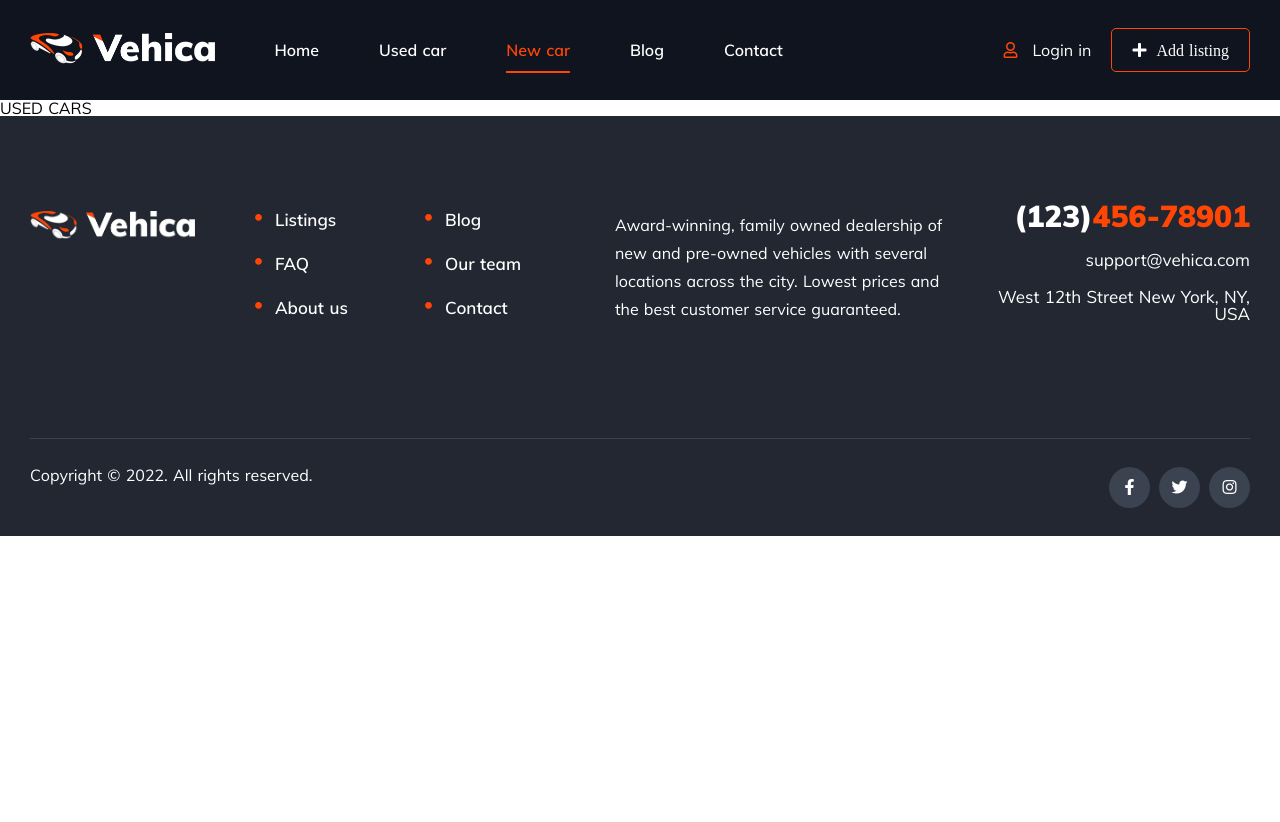
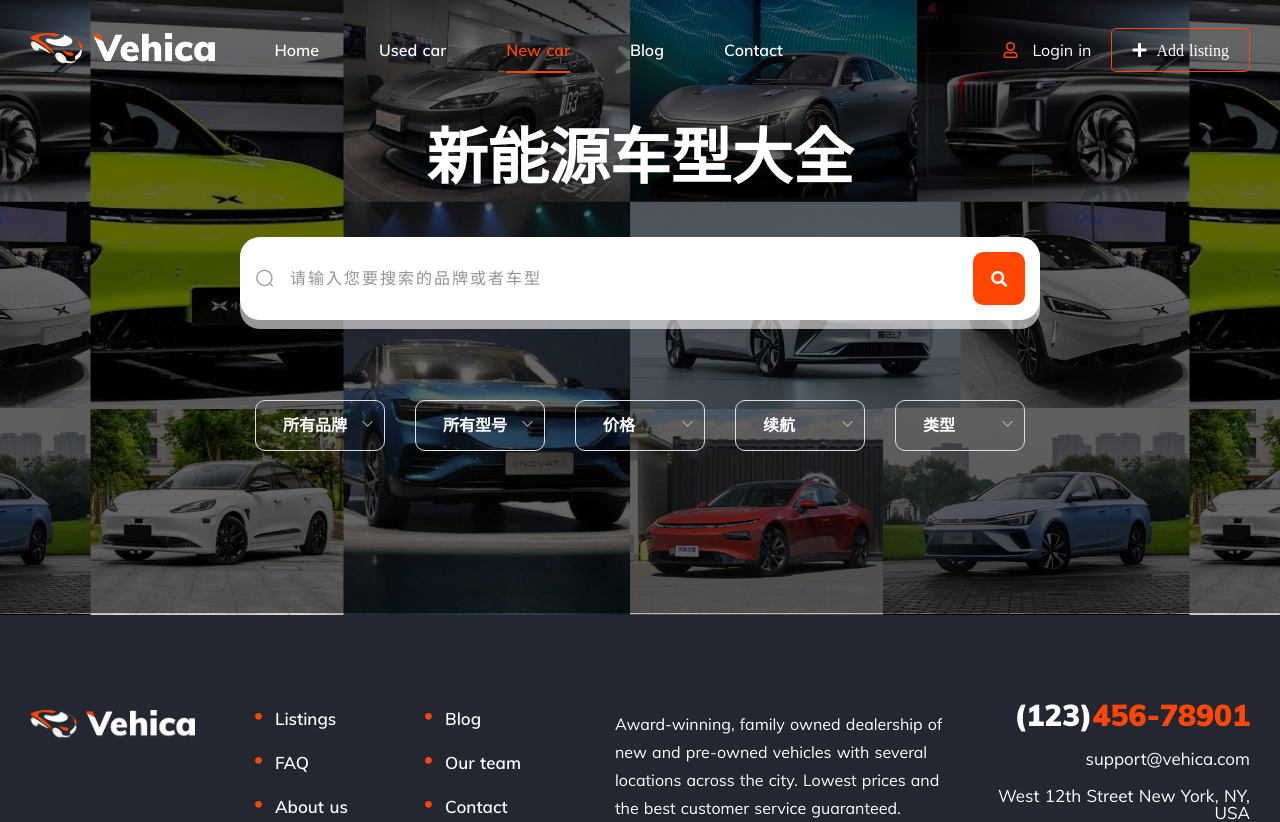
Before and after one commit to karlgeBear/export-cars, a Nuxt app: page /new-cars in a window 1280 px wide. Shown: the top 822 px of the page. Before the commit the page ends 800 px from the top, so only its background shows below. Built offline with nearby package versions, Linux system fonts and the light colour scheme.

Commit message:
Continue to deving the new-car.vue

```diff
--- a/components/Nav.vue
+++ b/components/Nav.vue
@@ -36,8 +36,8 @@
           <div class="nav-menu">
             <ul class="nav-menu-list">
               <li class="nav-menu-item"><NuxtLink to="/" title="Home" class="nav-link" :class="{selected:diyrate==1}">Home</NuxtLink></li>
-              <li class="nav-menu-item"><NuxtLink to="/new-cars" title="new-cars" class="nav-link" :class="{selected:diyrate==2}">New car</NuxtLink></li>
-              <li class="nav-menu-item"><NuxtLink to="/used-cars" title="used-cars" class="nav-link" :class="{selected:diyrate==3}">Used car</NuxtLink></li>
+              <li class="nav-menu-item"><NuxtLink to="/used-cars" title="used-cars" class="nav-link" :class="{selected:diyrate==2}">Used car</NuxtLink></li>
+              <li class="nav-menu-item"><NuxtLink to="/new-cars" title="new-cars" class="nav-link" :class="{selected:diyrate==3}">New car</NuxtLink></li>
               <li class="nav-menu-item"><NuxtLink to="/blog" title="blog" class="nav-link" :class="{selected:diyrate==4}">Blog</NuxtLink></li>
               <li class="nav-menu-item"><NuxtLink to="/contact" title="contact" class="nav-link" :class="{selected:diyrate==5}">Contact</NuxtLink></li>
             </ul>
--- a/layouts/default.vue
+++ b/layouts/default.vue
@@ -91,6 +91,31 @@ img{
   font-size: 16px;
   color: #909399 !important;
 }
+.el-input--suffix .el-input__inner {
+    padding: 10px 0 10px 27px;
+    min-height: 51px;
+    margin: 0;
+    font-size: 14px;
+    line-height: 16px;
+    width: 100%;
+    color: var(--primary);
+    font-weight: 900;
+    border-radius: 10px;
+}
+.el-select .el-input__inner:focus {
+  border-color: var(--primary);
+}
+.el-input.is-active .el-input__inner, .el-input__inner:focus{
+  color: var(--primary);
+  font-weight: 900;
+}
+.el-input.is-focus .el-input__inner,
+.selectedHighBorder .el-input--suffix .el-input__inner,
+.el-select-dropdown__item.selected,
+.el-select .el-input.is-focus .el-input__inner,
+.el-select .el-input__inner:focus{
+  border-color: var(--primary);
+}
 @media screen and (min-width: 1023px) {
   .default {
     padding-top: 100px;
--- a/pages/index.vue
+++ b/pages/index.vue
@@ -3,18 +3,16 @@
     <Nav :diyrate="1" />
     <div class="search">
       <div class="container">
-        <div class="search__box">
-          <h1 class="search__box-title">
+        <CommonSearchBg>
+          <h1 slot="title" class="search__box-title">
             Find Your <span class="highColor">Perfect</span> Car
           </h1>
-          <div class="filter">
-            <div class="cars-type">
+          <div slot="car-type" class="cars-type">
               <div class="all type-item" v-for="(item, index) in ['All', 'New', 'Used']" :key="index" :class="{ triangle: isTriangle == index }" @click="isTriangle = isTriangle == index ? isTriangle : index">
                 {{ item }}
               </div>
           </div>
-            <div class="select">
-              <div class="select__box">
+          <div slot="select1" class="select__box">
             <el-select v-model="value" placeholder="All Makes">
               <el-option v-for="item in options" :key="item.value" :label="item.label" :value="item.value">
               </el-option>
@@ -27,11 +25,8 @@
               <el-option v-for="item in options" :key="item.value" :label="item.label" :value="item.value">
               </el-option>
             </el-select>
-                <button class="btn"><i class="fa-search"></i></button>
-              </div>
-              <div class="select-opacity-border"></div>
-            </div>
-            <div class="some-filter-car-types">
+          </div>
+          <div slot="type" class="type-box">
               <div class="type">
                 <div class="type-icon">
                   <a href="#">
@@ -120,8 +115,7 @@
                 <div class="type-text"><a href="#">Convertible</a></div>
               </div>
           </div>
-          </div>
-        </div>
+        </CommonSearchBg>
       </div>
     </div>
     <div class="featured-listings">
@@ -995,18 +989,12 @@ export default {
   background-size: cover;
   margin-top: -105px;
   padding-top: 130px;
-  .search__box {
-    color: #fff;
   .search__box-title {
     text-align: center;
     font-size: 61px;
     line-height: 62px;
     font-weight: 900;
   }
-    .filter {
-      max-width: 800px;
-      margin: 0 auto;
-      width: 100%;
   .cars-type {
     display: flex;
     justify-content: center;
@@ -1044,48 +1032,9 @@ export default {
       }
     }
   }
-      .select {
-        position: relative;
-        z-index: 10;
-        .select__box {
-          padding: 15px;
-          background-color: #ffffff;
-          border-radius: 20px;
-          display: flex;
-          justify-content: center;
-          .btn {
-            width: 57px;
-            height: 53px;
-            background-color: var(--primary);
-            border-radius: 10px;
-            i {
-              font-family: "Font Awesome 5 Free";
-              font-weight: 600;
-              color: #ffffff;
-            }
-          }
-        }
-        .select-opacity-border {
-          content: "";
-          display: block;
-          position: absolute;
-          bottom: -9px;
-          left: 0;
-          background: #fff;
-          width: 100%;
-          height: 50%;
-          border-bottom-left-radius: 20px;
-          border-bottom-right-radius: 20px;
-          opacity: 0.59;
-          z-index: -1;
-        }
-      }
-
-      .some-filter-car-types {
-        margin-top: 80px;
-        display: flex;
-        justify-content: center;
-        text-align: center;
+  .type-box{
+    display: flex;
+    justify-content: space-around;
     .type {
       .type-icon {
         width: 80px;
@@ -1103,8 +1052,6 @@ export default {
           }
           svg {
             padding-top: 12px;
-              }
-            }
           }
         }
       }
@@ -1691,26 +1638,15 @@ export default {
   }
 }
 </style>
-<style lang="scss">
+<style lang="scss" scoped>
 .search {
   .el-select {
     padding-right: 10px;
   }
-  .el-input--suffix .el-input__inner {
-    min-height: 51px;
-    font-size: 14px;
-    line-height: 16px;
-    width: 100%;
-    color: #2f3b48;
-    border-radius: 10px;
-  }
   .el-select .el-input .el-select__caret {
     color: #222732;
     font-weight: 600;
   }
-  .el-select .el-input__inner:focus {
-    border-color: var(--primary);
-  }
   .el-select-dropdown__item {
     color: #222732;
   }
--- a/pages/new-cars.vue
+++ b/pages/new-cars.vue
@@ -1,7 +1,39 @@
 <template>
   <div class="new-cars">
-    <Nav :diyrate="3" :diynavbg="1"/>
-    <h1>USED CARS</h1>
+    <Nav :diyrate="3" :diynavbg="0"/>
+    <div class="search">
+      <div class="container">
+        <CommonSearchBg>
+          <h1 slot="title" class="search__box-title">
+            新能源车型大全
+          </h1>
+          <i slot="elIconS" class="el-icon-search"></i>
+          <el-input slot="input" type="text" placeholder="请输入您要搜索的品牌或者车型" v-model="serachKeyValue"></el-input>
+          <div slot="select2" class="select-box">
+            <el-select v-model="value" placeholder="所有品牌">
+              <el-option v-for="item in options" :key="item.value" :label="item.label" :value="item.value">
+              </el-option>
+            </el-select>
+            <el-select v-model="value" disabled placeholder="所有型号">
+              <el-option v-for="item in options" :key="item.value" :label="item.label" :value="item.value">
+              </el-option>
+            </el-select>
+            <el-select v-model="value" placeholder="价格">
+              <el-option v-for="item in options" :key="item.value" :label="item.label" :value="item.value">
+              </el-option>
+            </el-select>
+            <el-select v-model="value" placeholder="续航">
+              <el-option v-for="item in options" :key="item.value" :label="item.label" :value="item.value">
+              </el-option>
+            </el-select>
+            <el-select v-model="value" placeholder="类型">
+              <el-option v-for="item in options" :key="item.value" :label="item.label" :value="item.value">
+              </el-option>
+            </el-select>
+          </div>
+        </CommonSearchBg>
+      </div>
+    </div>
     <Footer />
   </div>
 </template>
@@ -12,7 +44,30 @@ export default {
 
   data() {
     return {
-
+      value: "",
+      serachKeyValue:'',
+       options: [
+        {
+          value: "1",
+          label: "Audi",
+        },
+        {
+          value: "2",
+          label: "BMW",
+        },
+        {
+          value: "3",
+          label: "Bentley",
+        },
+        {
+          value: "4",
+          label: "Porsche",
+        },
+        {
+          value: "5",
+          label: "Cadillac",
+        },
+      ],
     };
   },
 
@@ -27,5 +82,41 @@ export default {
 </script>
 
 <style lang="scss" scoped>
-
+.search{
+  background-image: url(~assets/imgs/bg-new-car.jpg);
+  height: 620px;
+  background-position: center center;
+  background-size: contain;
+  // background-size: cover;
+  margin-top: -105px;
+  padding-top: 130px;
+  .search__box-title {
+    text-align: center;
+    font-size: 61px;
+    line-height: 62px;
+    font-weight: 900;
+    padding-bottom: 50px;
+  }
+  .el-icon-search{
+    font-size: 20px;
+    color: #999999;
+  }
+  .select-box{
+    display: flex;
+    >div{
+      margin: 0 15px;
+    }
+    /deep/ .el-input--suffix .el-input__inner{
+      background-color: transparent;
+    }
+    /deep/ .el-input input::placeholder{
+      color: #fff !important;
+    }
+  }
+  /deep/ .filter__box .el-input>input{
+    border: 0;
+    height: 100%;
+    letter-spacing: 2px;
+  }
+}
 </style>
--- a/pages/used-cars.vue
+++ b/pages/used-cars.vue
@@ -693,24 +693,6 @@ export default {
     background: #fff;
     border-radius: 10px;
   }
-  .el-input--suffix .el-input__inner{
-    padding: 10px 0 10px 27px;
-    min-height: 51px;
-    margin: 0;
-    font-size: 14px;
-    line-height: 16px;
-    width: 100%;
-    color: var(--primary);
-    font-weight: 900;
-    border-radius: 10px;
-  }
-  .el-input.is-active .el-input__inner, .el-input__inner:focus{
-    color: var(--primary);
-    font-weight: 900;
-  }
-  .el-select .el-input__inner:focus{
-    border-color: var(--primary);
-  }
   .el-icon-circle-close:before{
     color: var(--primary);
     font-size: 16px;
@@ -720,12 +702,6 @@ export default {
   }
   .el-select-dropdown.el-popper{
     top: 45px !important;
-  }
-  .el-select-dropdown__item.selected{
-    color: var(--primary);
-  }
-  .el-input.is-focus .el-input__inner,.selectedHighBorder .el-input--suffix .el-input__inner{
-    border-color: var(--primary);
   }
 }
 .filter-car-bar{
```
Also changed, not shown: assets/imgs/bg-new-car.jpg (added), 1 other file (tests, documents, lock files or other folders). Lines whose indentation alone changed are shown as unchanged.
